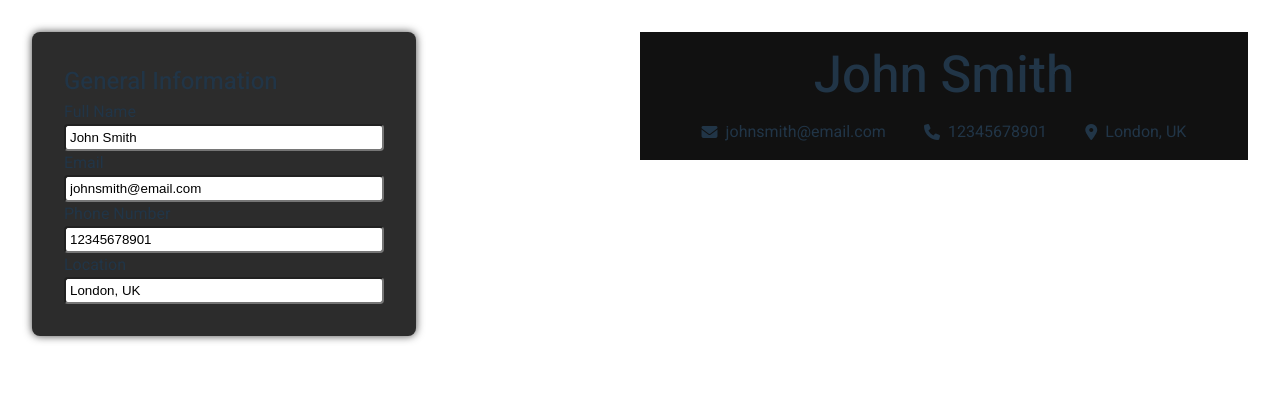
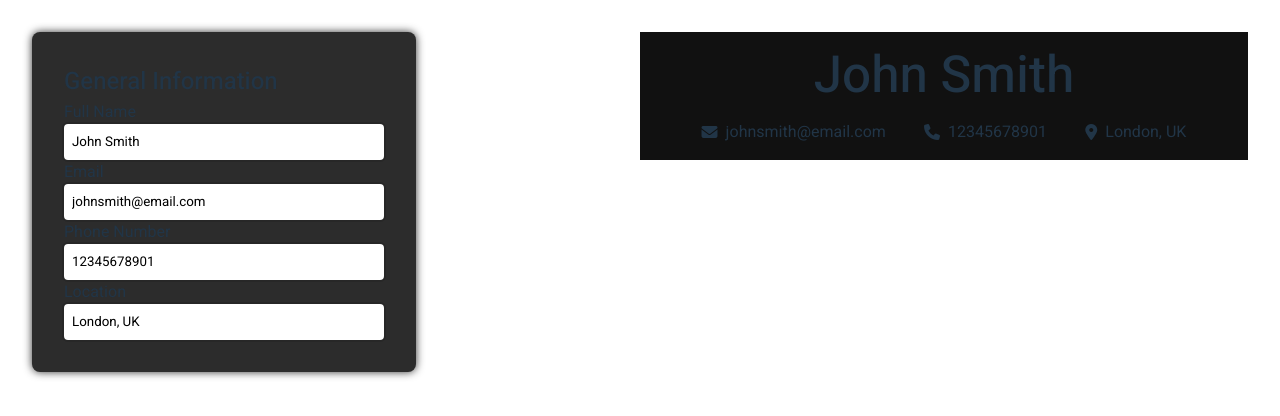
Before and after one commit to dimzles/cv-app, a React (Vite) app: page / in a window 1280 px wide. Shown: the top 416 px of the page. Built offline with nearby package versions, Linux system fonts and the light colour scheme.

Commit message:
Update styling for Card and Input components

```diff
--- a/src/styles/Card.css
+++ b/src/styles/Card.css
@@ -7,5 +7,5 @@
     display: flex;
     align-content: center;
     flex-direction: column;
-    box-shadow: 0px 0px 8px rgb(70, 70, 70) ;
+    box-shadow: 0px 0px 8px rgb(49, 49, 49) ;
 }
--- a/src/styles/Input.css
+++ b/src/styles/Input.css
@@ -7,8 +7,12 @@
 input {
     border-radius: 4px;
     padding: 4px;
+    border: none;
+    padding: 0.5rem;
+    outline: 2px solid rgba(24, 24, 24, 0.233);
+    font-family: inherit;
 }
 
-.label-text {
-    font-family: 'Heebo';
+input:focus {
+    outline: 2px solid rgba(255, 255, 255, 0.65);
 }
```
